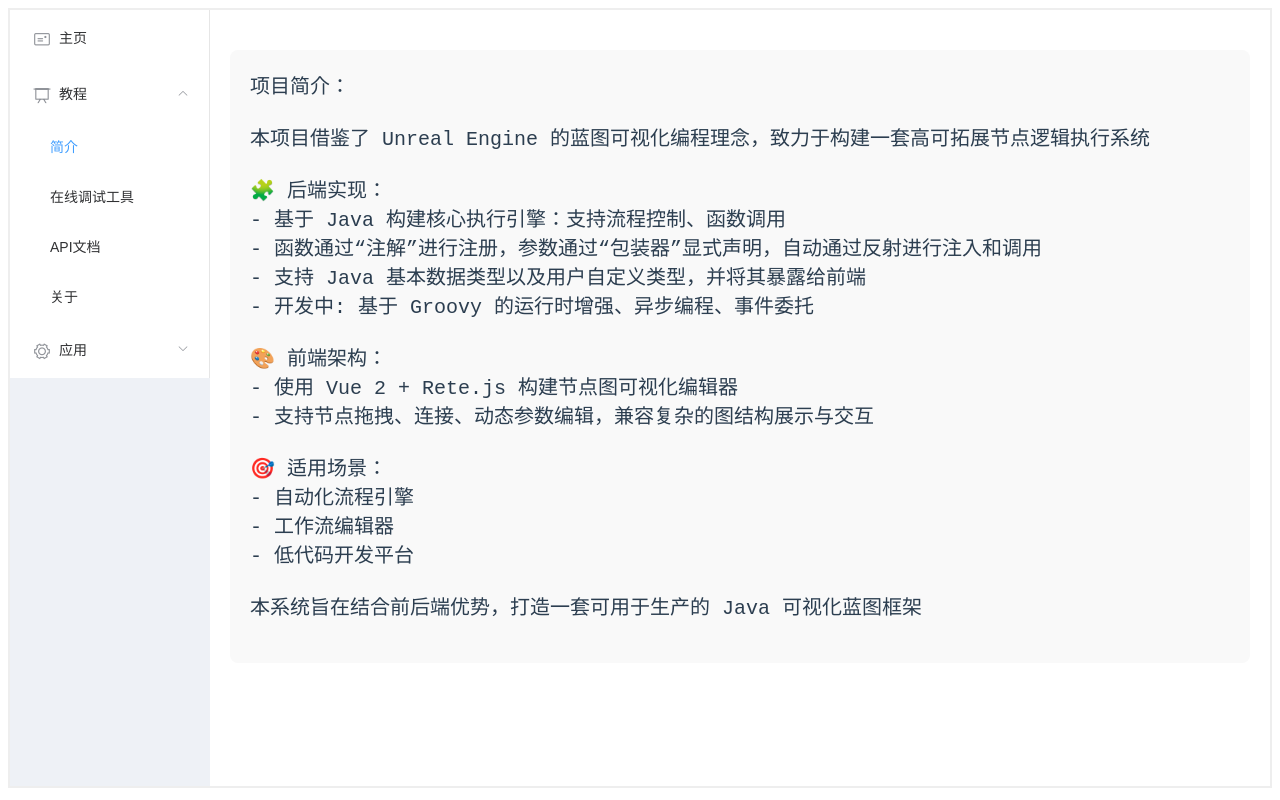
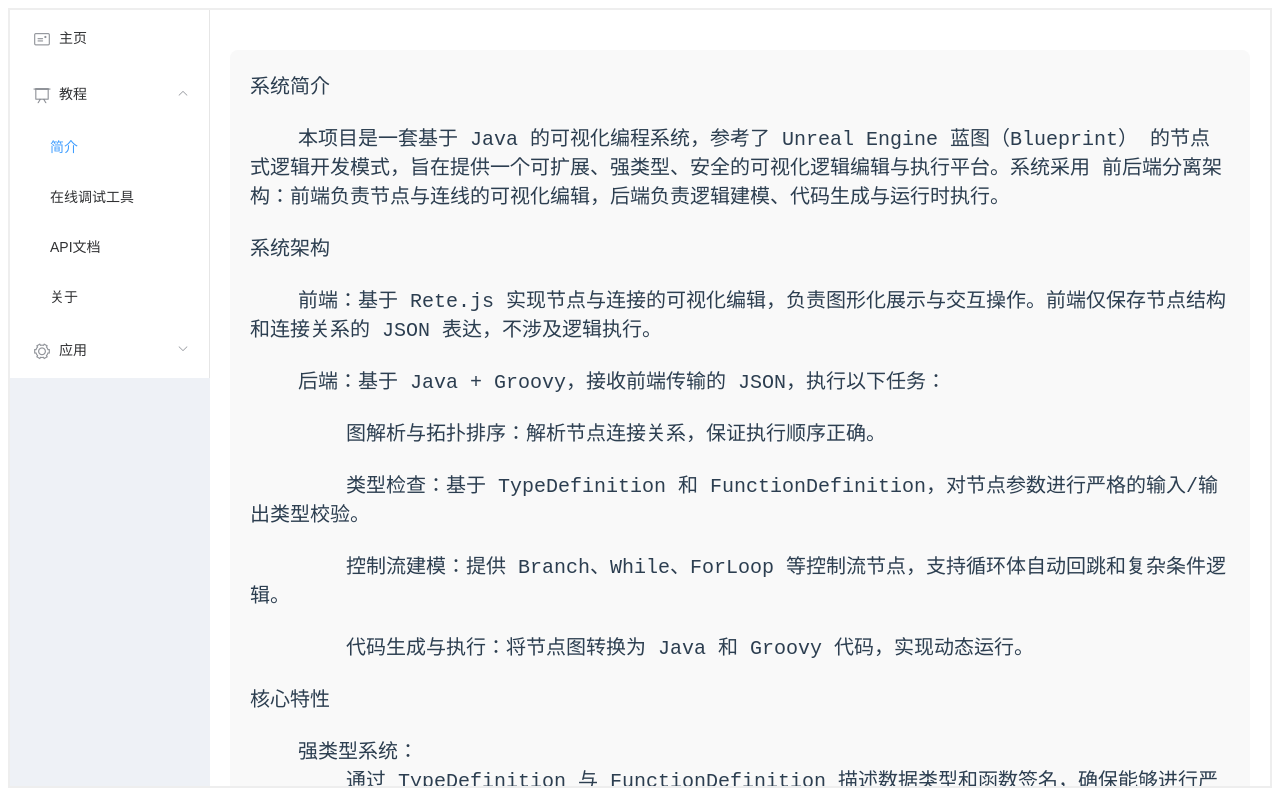
Before and after one commit to zhangshaobo2020/bluex-web, a Vue app: page /tutorial/introductionView in a window 1280 px wide. Built offline with nearby package versions, Linux system fonts and the light colour scheme; no server answers.

Commit message:
API文档页面

```diff
--- a/src/components/tools/LogConsole.vue
+++ b/src/components/tools/LogConsole.vue
@@ -14,7 +14,7 @@
         ></div>
         <!-- 顶部工具栏 -->
         <div class="drawer-header">
-          <span>实时日志</span>
+          <span>控制台输出</span>
           <el-button
               type="danger"
               size="mini"
--- a/src/router/index.js
+++ b/src/router/index.js
@@ -24,9 +24,9 @@
                 component: () => import('../views/tutorial/IntroductionView.vue'),
             },
             {
-                path: '/tutorial/apiDocumentView',
-                name: 'tutorial-apiDocumentView',
-                component: () => import('../views/tutorial/ApiDocumentView.vue'),
+                path: '/tutorial/documentView',
+                name: 'tutorial-documentView',
+                component: () => import('../views/tutorial/DocumentView.vue'),
             },
             {
                 path: '/tutorial/aboutView',
--- a/src/views/LayoutView.vue
+++ b/src/views/LayoutView.vue
@@ -11,7 +11,7 @@
           <template slot="title"><i class="el-icon-data-board"></i>教程</template>
           <el-menu-item index="/tutorial/introductionView">简介</el-menu-item>
           <el-menu-item index="/tutorial/playGroundView">在线调试工具</el-menu-item>
-          <el-menu-item index="/tutorial/apiDocumentView">API文档</el-menu-item>
+          <el-menu-item index="/tutorial/documentView">API文档</el-menu-item>
           <el-menu-item index="/tutorial/aboutView">关于</el-menu-item>
         </el-submenu>
         <el-submenu index="/management">
--- a/src/views/tutorial/ApiDocumentView.vue
+++ /dev/null
@@ -1,5 +0,0 @@
-<template>
-  <div class="about">
-    <h1>[API文档]建设中......</h1>
-  </div>
-</template>
--- /dev/null
+++ b/src/views/tutorial/DocumentView.vue
@@ -0,0 +1,12 @@
+<template>
+  <div class="about">
+    <h1>1.快速入门</h1>
+    <h4>1-1.HelloWorld</h4>
+    <p>①.进入"在线调试工具"菜单，在画布的空白部分按下右键，会出现节点菜单面板。</p>
+    <p>②.点击"Java常见类型->String->打印到控制台"，会将一个Print节点添加到画布。</p>
+    <p>③.连接"单次触发"节点与"Print"节点的Exec引脚</p>
+    <p>④.在"Print"节点的"Str"输入框中，输入"Hello World!"</p>
+    <p>⑤.点击左上角的"测试"按钮，此时在下方的"控制台输出"中，你将观察到有字符串被打印</p>
+    <img src="@/assets/pictures/1-1-001.png"  alt=""/>
+  </div>
+</template>
--- a/src/views/tutorial/IntroductionView.vue
+++ b/src/views/tutorial/IntroductionView.vue
@@ -1,26 +1,41 @@
 <template>
   <div class="home">
     <pre class="readme-info">
-项目简介：
+系统简介
 
-本项目借鉴了 Unreal Engine 的蓝图可视化编程理念，致力于构建一套高可拓展节点逻辑执行系统
+    本项目是一套基于 Java 的可视化编程系统，参考了 Unreal Engine 蓝图（Blueprint） 的节点式逻辑开发模式，旨在提供一个可扩展、强类型、安全的可视化逻辑编辑与执行平台。系统采用 前后端分离架构：前端负责节点与连线的可视化编辑，后端负责逻辑建模、代码生成与运行时执行。
 
-🧩 后端实现：
-- 基于 Java 构建核心执行引擎：支持流程控制、函数调用
-- 函数通过“注解”进行注册，参数通过“包装器”显式声明，自动通过反射进行注入和调用
-- 支持 Java 基本数据类型以及用户自定义类型，并将其暴露给前端
-- 开发中: 基于 Groovy 的运行时增强、异步编程、事件委托
+系统架构
 
-🎨 前端架构：
-- 使用 Vue 2 + Rete.js 构建节点图可视化编辑器
-- 支持节点拖拽、连接、动态参数编辑，兼容复杂的图结构展示与交互
+    前端：基于 Rete.js 实现节点与连接的可视化编辑，负责图形化展示与交互操作。前端仅保存节点结构和连接关系的 JSON 表达，不涉及逻辑执行。
 
-🎯 适用场景：
-- 自动化流程引擎
-- 工作流编辑器
-- 低代码开发平台
+    后端：基于 Java + Groovy，接收前端传输的 JSON，执行以下任务：
 
-本系统旨在结合前后端优势，打造一套可用于生产的 Java 可视化蓝图框架
+        图解析与拓扑排序：解析节点连接关系，保证执行顺序正确。
+
+        类型检查：基于 TypeDefinition 和 FunctionDefinition，对节点参数进行严格的输入/输出类型校验。
+
+        控制流建模：提供 Branch、While、ForLoop 等控制流节点，支持循环体自动回跳和复杂条件逻辑。
+
+        代码生成与执行：将节点图转换为 Java 和 Groovy 代码，实现动态运行。
+
+核心特性
+
+    强类型系统：
+        通过 TypeDefinition 与 FunctionDefinition 描述数据类型和函数签名，确保能够进行严格的类型约束与高质量代码生成。
+
+    统一的控制流执行模型：
+        节点执行流采用抽象化的 ControlFlowDefinition 描述，实现自动化的循环体回跳与执行流控制。
+
+    事件与委托机制：
+        支持基于委托（Delegate）的事件回调，内置 Cron、Http、WebSocket、FileSystem等多种事件，并且易于扩展。
+
+    动态扩展能力：
+        通过注解体系（如 @BluexFunction, @BluexClass, @BluexEnum等），开发者可快速将任意 Java/Groovy 方法包装为节点，扩展系统功能。
+
+应用场景
+
+    数据流处理、任务编排、工作流设计、数据交互与处理、编程教学与模拟。
     </pre>
   </div>
 </template>
--- a/src/views/tutorial/PlayGroundView.vue
+++ b/src/views/tutorial/PlayGroundView.vue
@@ -20,7 +20,7 @@
 </template>
 
 <script>
-import {graphViewConverted, loadFromJSON, setupEditor} from "@/core/Editor";
+import {graphViewConverted, loadFromJSON, setupEditor, customNode} from "@/core/Editor";
 import LogConsole from "@/components/tools/LogConsole.vue";
 import * as BuildApi from "@/api/bluex/BuildApi";
 import * as SaveApi from "@/api/bluex/SaveApi";
@@ -42,6 +42,11 @@
     const {editor, area} = setupEditor(this.$refs["editor"]);
     this.editor = editor;
     this.area = area;
+    // 添加一个初始节点
+    const node = customNode(this.editor, this.area, "DELEGATE:SingleTriggerJob");
+    await this.editor.addNode(node);
+    await this.area.translate(node.id, {x: 60, y: 60});
+    await this.area.update('node', node.id)
   },
   methods: {
     saveJson() {
```
Also changed, not shown: src/assets/pictures/1-1-001.png (added).
